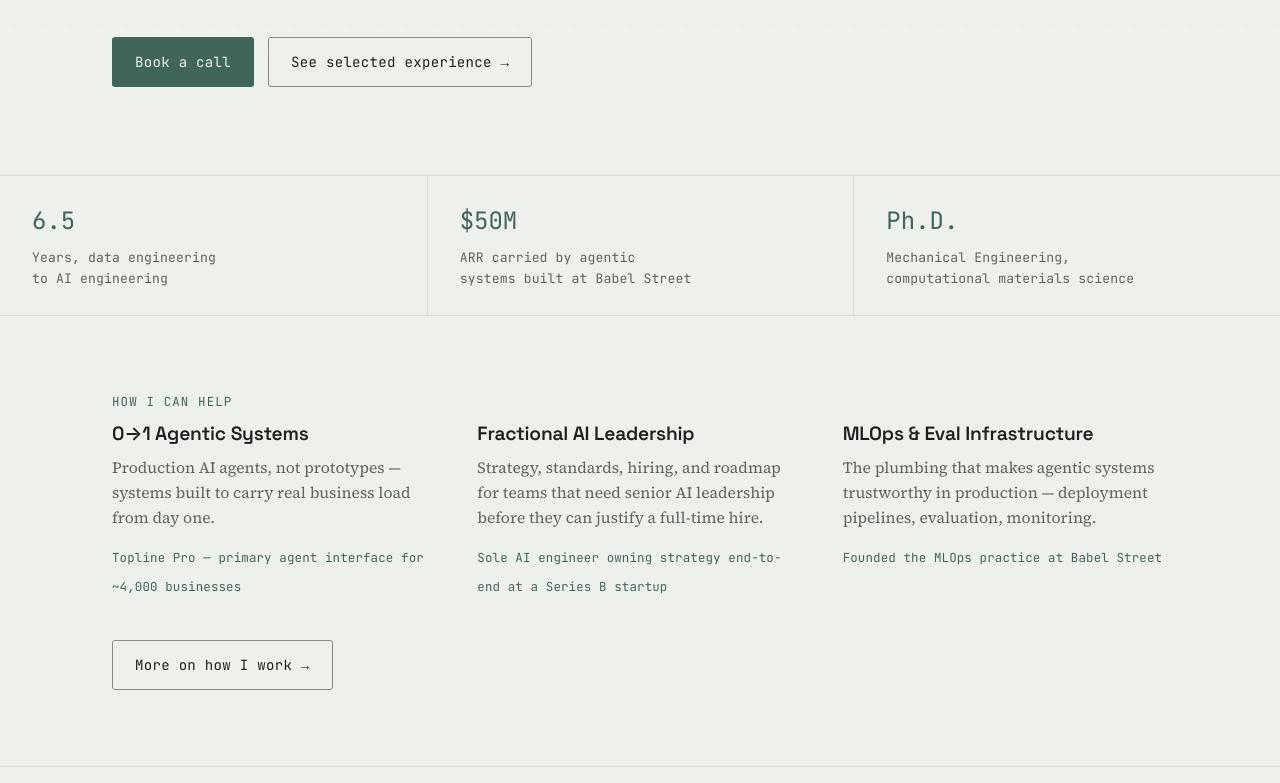
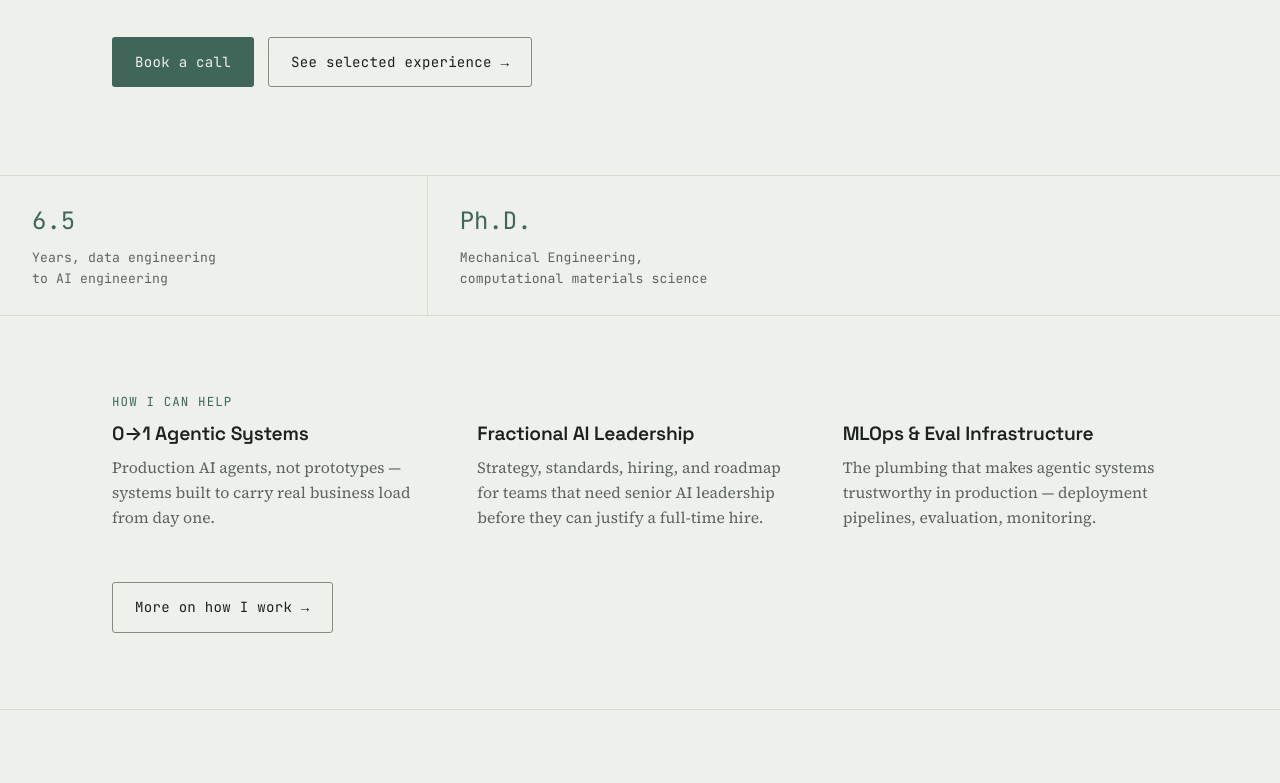
Before and after one commit to ianbakst/website, a plain HTML site: page index.html in a window 1280 px wide. Shown: the part 369-1152 px from the top of the page. Drawn offline with Linux system fonts and the light colour scheme.

Commit message:
Update index.html

```diff
--- a/index.html
+++ b/index.html
@@ -48,7 +48,6 @@
 
 <div class="facts">
   <dl><dt>6.5</dt><dd>Years, data engineering<br>to AI engineering</dd></dl>
-  <dl><dt>$50M</dt><dd>ARR carried by agentic<br>systems built at Babel Street</dd></dl>
   <dl><dt>Ph.D.</dt><dd>Mechanical Engineering,<br>computational materials science</dd></dl>
 </div>
 
@@ -59,17 +58,14 @@
       <div class="offer">
         <h3>0→1 Agentic Systems</h3>
         <p>Production AI agents, not prototypes — systems built to carry real business load from day one.</p>
-        <span class="proof">Topline Pro — primary agent interface for ~4,000 businesses</span>
       </div>
       <div class="offer">
         <h3>Fractional AI Leadership</h3>
         <p>Strategy, standards, hiring, and roadmap for teams that need senior AI leadership before they can justify a full-time hire.</p>
-        <span class="proof">Sole AI engineer owning strategy end-to-end at a Series B startup</span>
       </div>
       <div class="offer">
         <h3>MLOps &amp; Eval Infrastructure</h3>
         <p>The plumbing that makes agentic systems trustworthy in production — deployment pipelines, evaluation, monitoring.</p>
-        <span class="proof">Founded the MLOps practice at Babel Street</span>
       </div>
     </div>
     <div class="btn-row">
```
